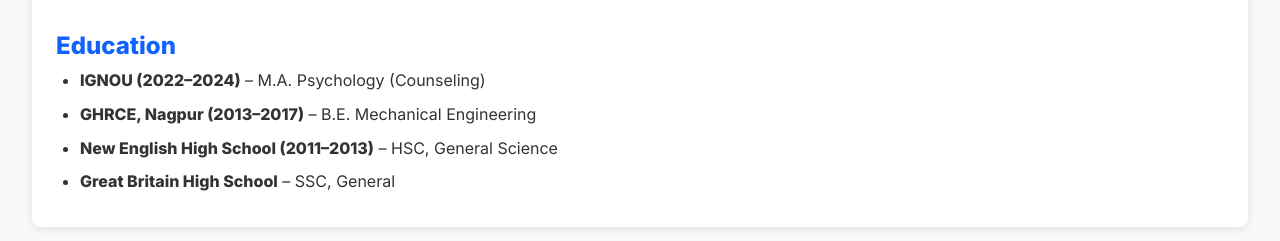
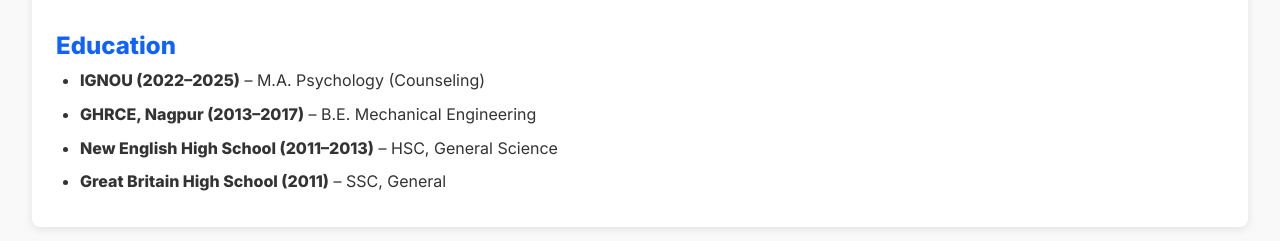
Before and after one commit to NadimS07/NadimS-portfolio, a plain HTML site: page index.html in a window 1280 px wide. Shown: the part 1258-1499 px from the top of the page. Drawn offline with Linux system fonts and the light colour scheme.

Commit message:
Update index.html

```diff
--- a/index.html
+++ b/index.html
@@ -59,10 +59,10 @@
 <section class="section">
 <h2>Education</h2>
 <ul>
-<li><strong>IGNOU (2022–2024)</strong> – M.A. Psychology (Counseling)</li>
+<li><strong>IGNOU (2022–2025)</strong> – M.A. Psychology (Counseling)</li>
 <li><strong>GHRCE, Nagpur (2013–2017)</strong> – B.E. Mechanical Engineering</li>
 <li><strong>New English High School (2011–2013)</strong> – HSC, General Science</li>
-<li><strong>Great Britain High School</strong> – SSC, General</li>
+<li><strong>Great Britain High School (2011)</strong> – SSC, General</li>
 </ul>
 </section>
 
```
